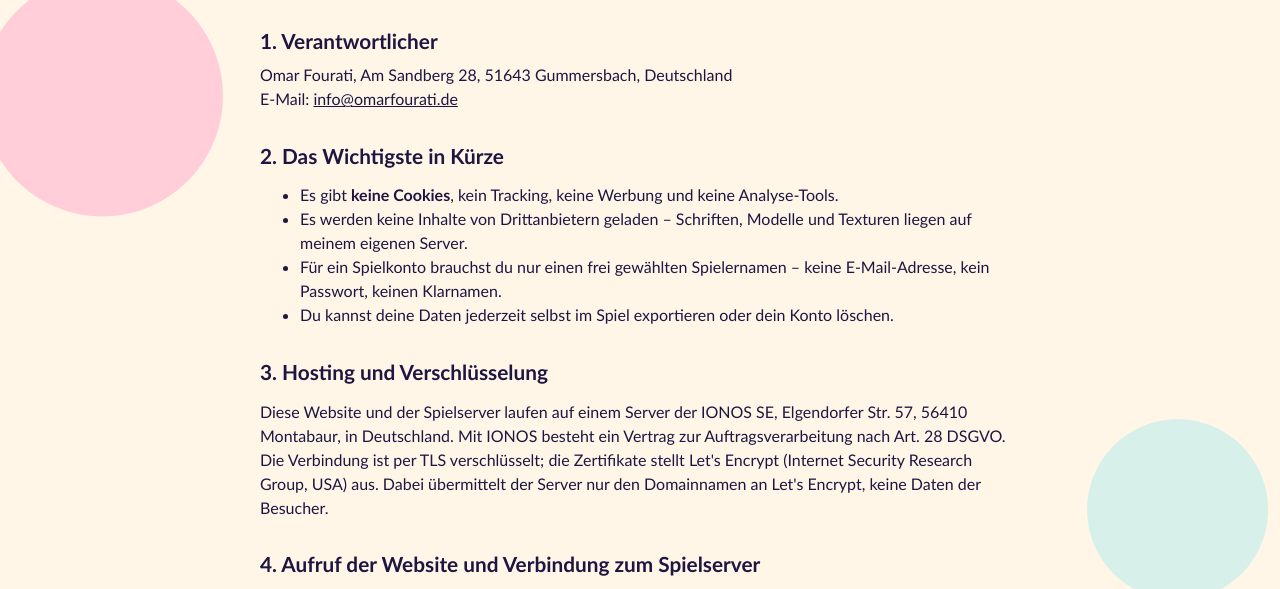
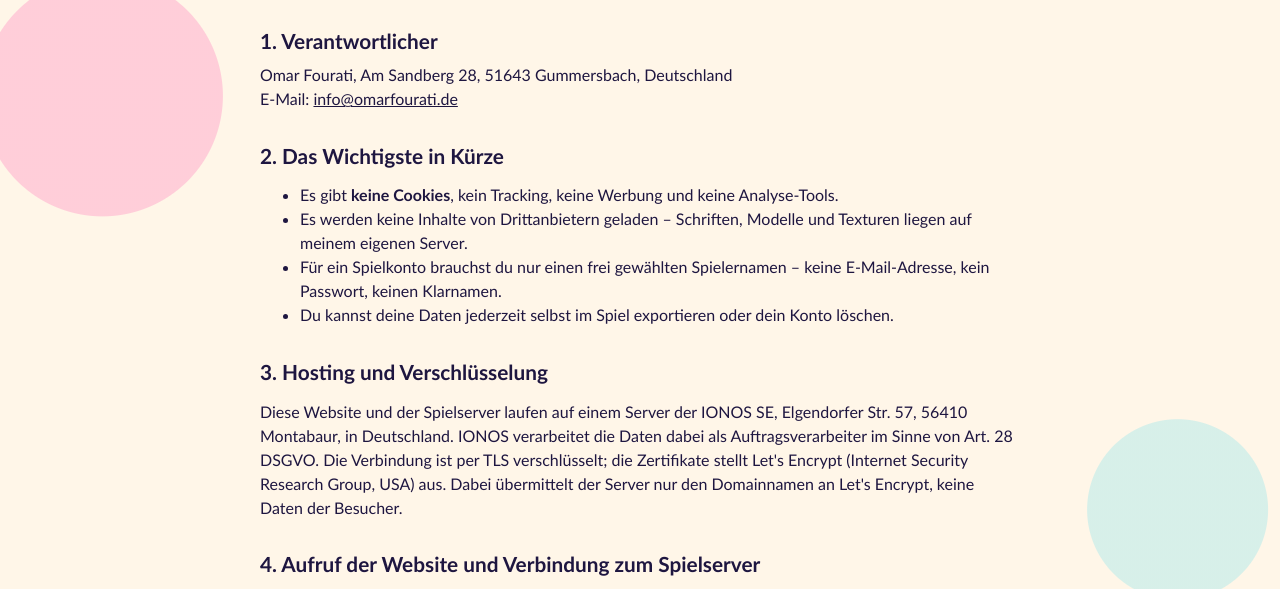
Before and after one commit to omarfourati-dev/paint-ball-game, a plain HTML site: page web/datenschutz.html in a window 1280 px wide. Shown: the part 180-769 px from the top of the page. Drawn offline with Linux system fonts and the light colour scheme.

Commit message:
Datenschutz: IONOS als Auftragsverarbeiter benennen statt Vertragsabschluss zu behaupten
Co-Authored-By: Claude Opus 5.5 (1M context) <noreply@anthropic.com>

```diff
--- a/web/datenschutz.html
+++ b/web/datenschutz.html
@@ -28,7 +28,7 @@
 
     <h2>3. Hosting und Verschlüsselung</h2>
     <p>Diese Website und der Spielserver laufen auf einem Server der IONOS SE, Elgendorfer Str. 57, 56410 Montabaur, in
-    Deutschland. Mit IONOS besteht ein Vertrag zur Auftragsverarbeitung nach Art. 28 DSGVO. Die Verbindung ist per TLS
+    Deutschland. IONOS verarbeitet die Daten dabei als Auftragsverarbeiter im Sinne von Art. 28 DSGVO. Die Verbindung ist per TLS
     verschlüsselt; die Zertifikate stellt Let's Encrypt (Internet Security Research Group, USA) aus. Dabei übermittelt der
     Server nur den Domainnamen an Let's Encrypt, keine Daten der Besucher.</p>
 
```
